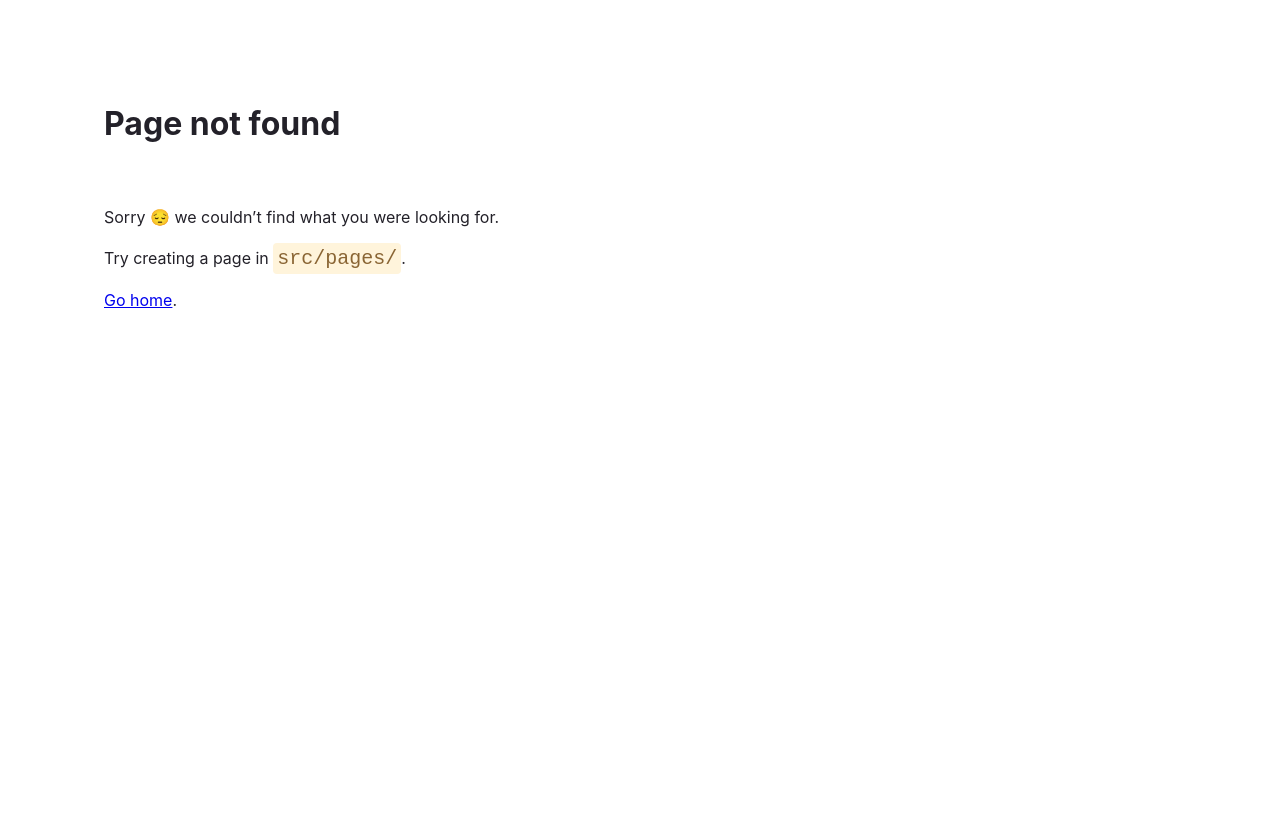
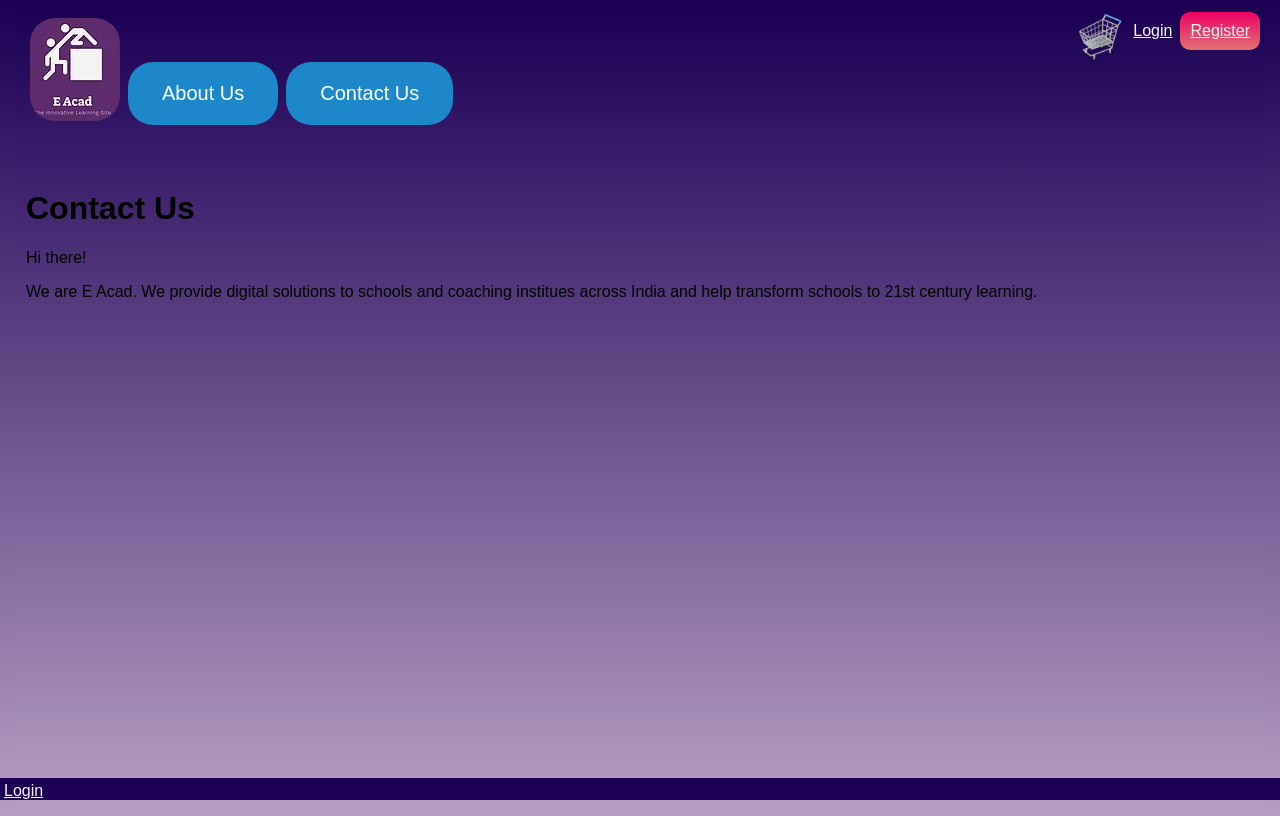
Before and after one commit to lbb712/HomePageEAcad, a Gatsby site: page /contact in a window 1280 px wide. Before the commit this address had no page. Built offline with nearby package versions, Linux system fonts and the light colour scheme; Gatsby itself is replaced by a stand-in of ours.

Commit message:
Added some CSS

```diff
--- a/gatsby-config.js
+++ b/gatsby-config.js
@@ -3,5 +3,9 @@ module.exports = {
     siteUrl: "https://www.yourdomain.tld",
     title: "Home Page for E Acad",
   },
-  plugins: ["gatsby-plugin-gatsby-cloud"],
+  plugins: [
+    "gatsby-plugin-gatsby-cloud",
+    "gatsby-plugin-image",
+    "gatsby-plugin-sharp",
+  ],
 };
--- a/package.json
+++ b/package.json
@@ -17,6 +17,9 @@
   "dependencies": {
     "gatsby": "^3.9.1",
     "gatsby-plugin-gatsby-cloud": "^2.9.1",
+    "gatsby-plugin-image": "^1.9.0",
+    "gatsby-plugin-sharp": "^3.9.0",
+    "gatsby-source-filesystem": "^3.9.0",
     "react": "^17.0.1",
     "react-dom": "^17.0.1"
   }
--- a/src/components/layout.js
+++ b/src/components/layout.js
@@ -1,32 +1,59 @@
 import * as React from 'react'
 import { Link } from 'gatsby'
+import { StaticImage } from 'gatsby-plugin-image'
 import {
     container,
-    heading,
-    navLinks,
-    navLinkItem,
-    navLinkText,
-    button
+    button,
+    image_button,
+    header,
+    shop_icon,
+    login,
+    register,
+    footer,
   } from './layout.module.css'
 
 const Layout = ({ pageTitle, children }) => {
   return (
+    <body>
+      <header className={header}>
+      <Link to="/404" >
+            <StaticImage className={shop_icon}
+              alt="Shopping Basket"
+              src="../images/shop.png"
+            />
+          </Link>
+        <Link to="/404"  className={login}>
+          Login
+        </Link>
+        <Link to="/404"  className={register}>
+          Register
+        </Link>
+      </header>
       <main className={container}>
         <title>{pageTitle}</title>
         <nav>
-        <Link to="/" className={button}>
-            Home
+          <Link to="/" >
+            <StaticImage className={image_button}
+              alt="E Acad logo"
+              src="../images/eacad-logo.jpg"
+            />
           </Link>
           <Link to="/about" className={button}>
               About Us
           </Link>
-        <Link to="/404" className={button}>
-            New Page
+          <Link to="/contact" className={button}>
+              Contact Us
           </Link>
         </nav>
         <h1>{pageTitle}</h1>
         {children}
       </main>
+      <footer className={footer}>
+      <Link to="/404"  className={login}>
+          Login
+        </Link>
+      </footer>
+    </body>
   )
 }
 
--- a/src/components/layout.module.css
+++ b/src/components/layout.module.css
@@ -1,21 +1,57 @@
 .container {
-    margin: auto;
-    max-width: 500px;
+    font-family: sans-serif;
+    padding: 10px 10px 10px 10px;
+  }
+
+  body {
+    min-height: 100vh;
+    background-image: linear-gradient(rgb(28, 0, 83), rgb(183, 157, 196));
+  }
+
+  .image_button{
+    display: inline-block;
+    border-radius: 25px;
+    margin: 0px 4px;
+  }
+
+  .header{
+    float: right;
+  }
+
+  .footer{
+    width: 100vw;
+    background-color: rgb(28, 0, 83);
+    position: fixed;
+    bottom: 0;
+    left:0;
+  }
+  .shop_icon{
+    display: inline-block;
+    margin: 4px 4px;
+    max-width: 50px;
+    max-height: 50px;
+  }
+
+  .login{
+    display: inline-block;
+    margin: 4px 4px 0px 4px;
+    text-align: center;
+    color: whitesmoke;
+    text-decoration: underline;
+    font-size: 16px;
     font-family: sans-serif;
   }
-  .heading {
-    color: rebeccapurple;
-  }
-  .nav-links {
-    display: flex;
-    list-style: none;
-    padding-left: 0;
-  }
-  .nav-link-item {
-    padding-right: 2rem;
-  }
-  .nav-link-text {
-    color: black;
+  .register{
+    display: inline-block;
+    margin: 4px 4px;
+    text-align: center;
+    color: whitesmoke;
+    text-decoration: underline;
+    background-image: linear-gradient(rgb(238,0,100),rgb(225,114,114));
+    font-size: 16px;
+    font-family: sans-serif;
+    padding: 10px 10px 10px 10px;
+    border-radius: 10px;
   }
 
   .button {
@@ -27,7 +63,7 @@
     text-decoration: none;
     display: inline-block;
     font-size: 20px;
-    margin: 4px 4px;
+    margin: 44px 4px;
     cursor: pointer;
     border-radius: 25px;
   }
--- /dev/null
+++ b/src/pages/contact.js
@@ -0,0 +1,15 @@
+// Step 1: Import your component
+import * as React from 'react'
+import Layout from '../components/layout'
+
+// Step 2: Define your component
+const AboutPage = () => {
+  return (
+    <Layout pageTitle="Contact Us">
+      <p>Hi there! </p>
+      <p>We are E Acad. We provide digital solutions to schools and coaching institues across India and help transform schools to 21st century learning.</p>
+    </Layout>
+  )
+}
+// Step 3: Export your component
+export default AboutPage
```
Also changed, not shown: src/images/eacad-logo.jpg (added), src/images/shop.png (added), 1 other file. Lines whose indentation alone changed are shown as unchanged.
